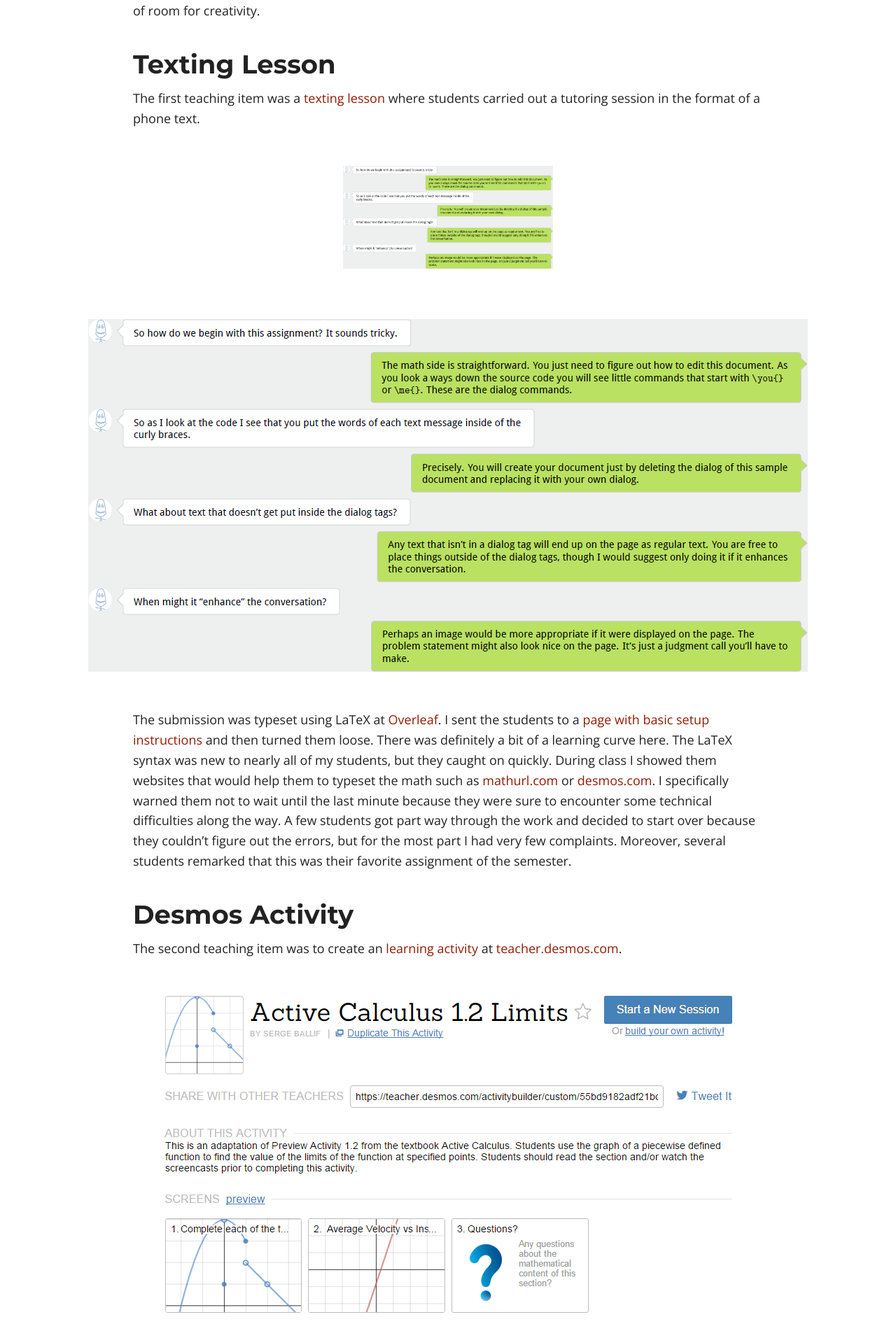
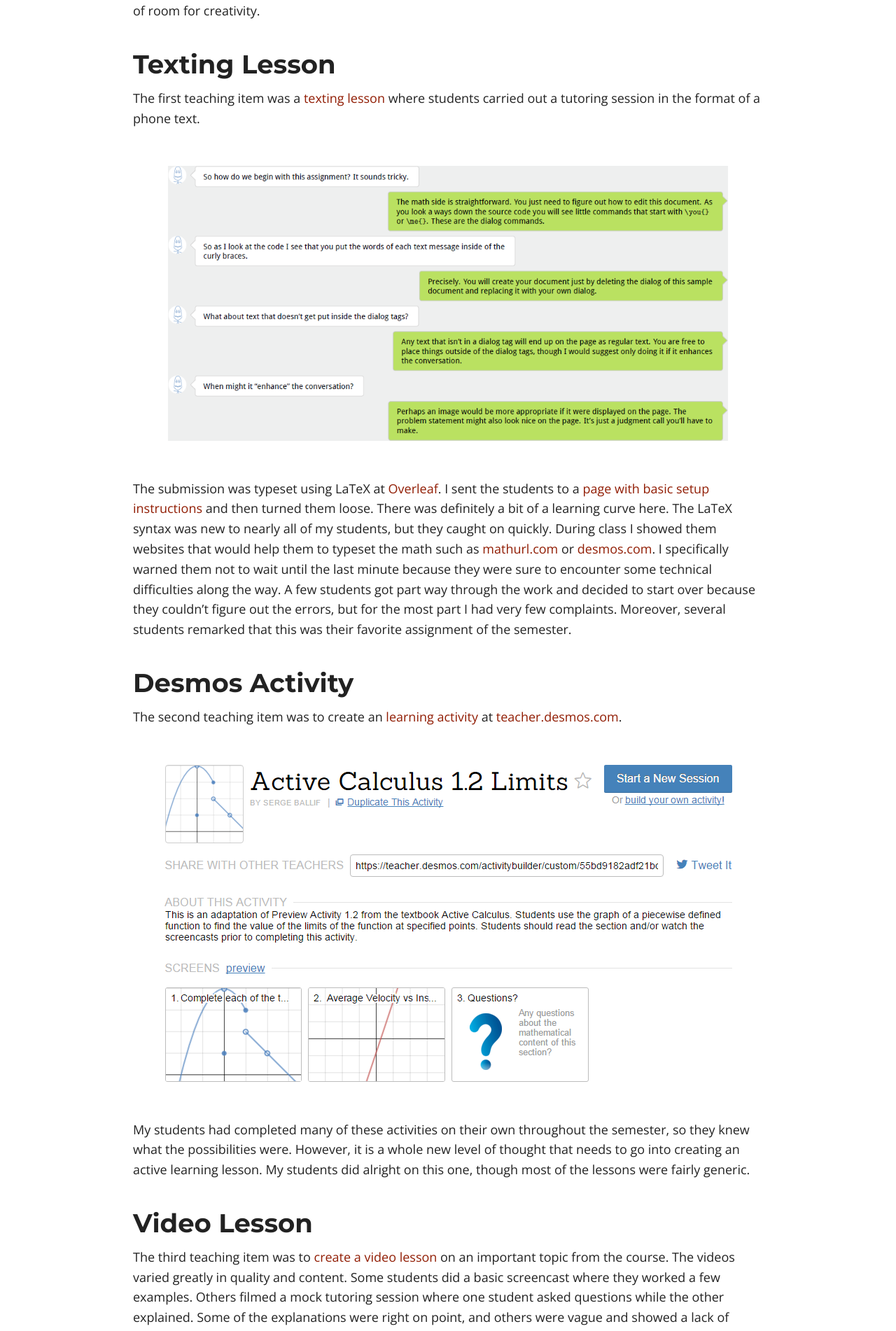
Before and after one commit to sergeballif/sergeballif.github.io, a Jekyll site: the page built from _posts/2016-05-30-requiring-teaching-items.md, in a window 1280 px wide. Shown: the part 874-2776 px from the top of the page at 70% size. Built offline with Jekyll 4.4.1, drawn with Linux system fonts in a browser that asks for light colours; nearby versions of some CDN libraries.

Commit message:
Updated 2016-05-30-requiring-teaching-items.md

```diff
--- a/_posts/2016-05-30-requiring-teaching-items.md
+++ b/_posts/2016-05-30-requiring-teaching-items.md
@@ -20,9 +20,7 @@
 
 The first teaching item was a [texting lesson](http://sergeballif.github.io/NSC-Math-181/CoreLearning/Math181TeachingItem1.pdf) where students carried out a tutoring session in the format of a phone text.
 
-<img src="/../images/TeachingItem.PNG" alt="pseudo dialog of tutoring via text message" width="300">
-
-![pseudo dialog of tutoring via text message]({{site.baseurl}}/images/TeachingItem.PNG)
+<img src="/../images/TeachingItem.PNG" alt="pseudo dialog of tutoring via text message" width="800">
 
 The submission was typeset using LaTeX at [Overleaf](https://www.overleaf.com). I sent the students to a [page with basic setup instructions](http://sergeballif.github.io/NSC-Math-181/TeachingItems.html) and then turned them loose. There was definitely a bit of a learning curve here. The LaTeX syntax was new to nearly all of my students, but they caught on quickly. During class I showed them websites that would help them to typeset the math such as [mathurl.com](http://mathurl.com/) or [desmos.com](desmos.com). I specifically warned them not to wait until the last minute because they were sure to encounter some technical difficulties along the way. A few students got part way through the work and decided to start over because they couldn't figure out the errors, but for the most part I had very few complaints. Moreover, several students remarked that this was their favorite assignment of the semester.
 
```
